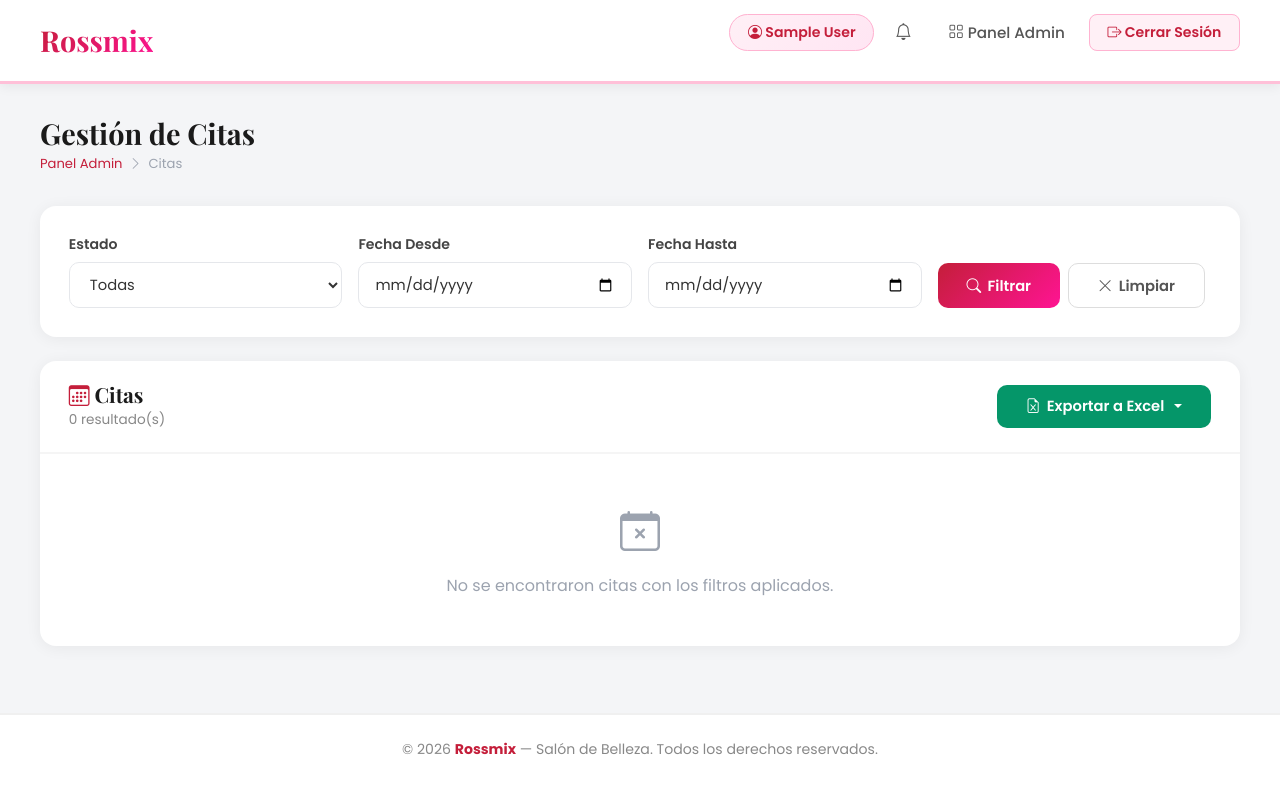
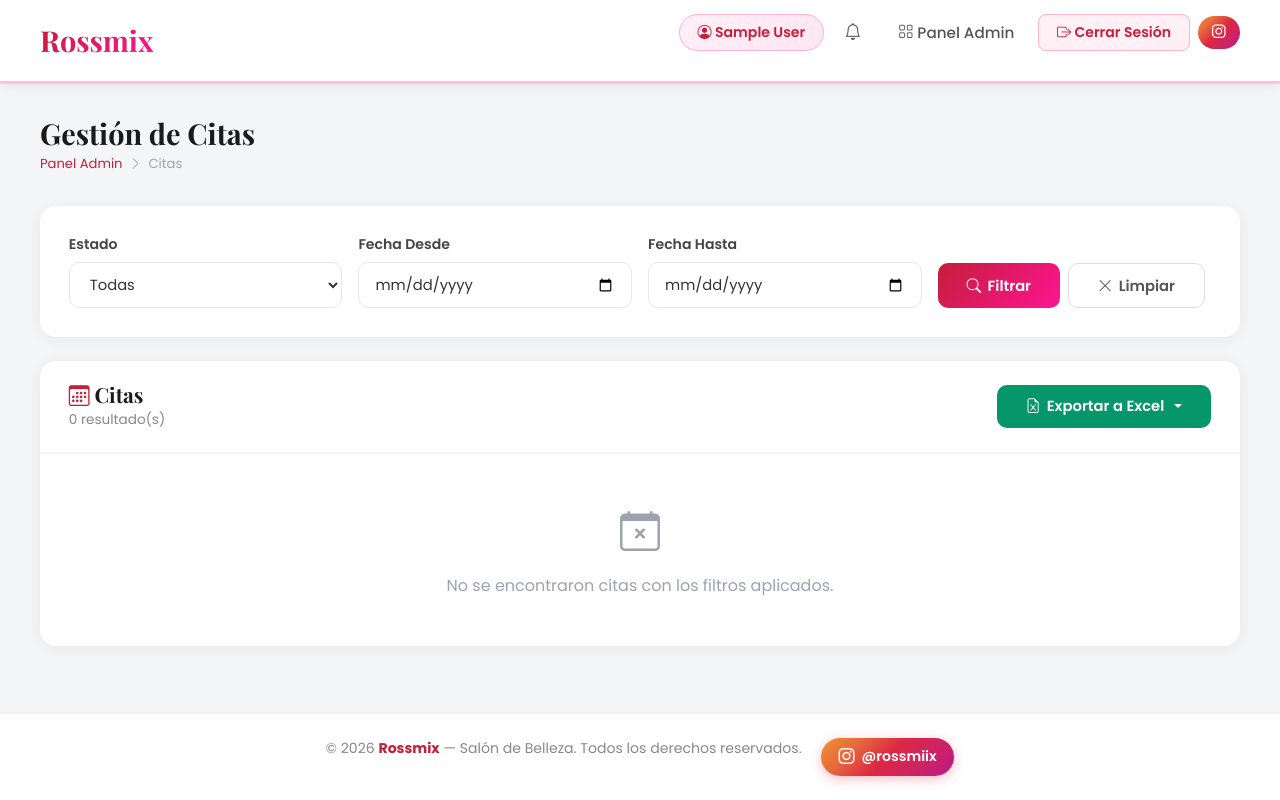
Before and after one commit to SaraKerrigan2001/Rossmix_flask, a Flask app: page /admin/citas in a window 1280 px wide. Run offline with Flask 3, Linux system fonts and the light colour scheme; the visitor is signed in with stand-in values (Sample User, id 1); data comes from the database, SQL or seed files in the repository; data that the repository does not hold is empty; some web fonts are replaced.

Commit message:
feat: add Instagram link @rossmiix to navbar and footer

```diff
--- a/app/templates/base.html
+++ b/app/templates/base.html
@@ -238,6 +238,30 @@
             font-size: 0.88rem;
         }
         footer strong { color: #c41e3a; }
+        .footer-inner {
+            display: flex; align-items: center; justify-content: center;
+            gap: 1.2rem; flex-wrap: wrap;
+        }
+        .ig-link {
+            display: inline-flex; align-items: center; gap: 0.45rem;
+            background: linear-gradient(135deg, #f09433, #e6683c, #dc2743, #cc2366, #bc1888);
+            color: white; text-decoration: none;
+            padding: 0.45rem 1.1rem; border-radius: 25px;
+            font-size: 0.88rem; font-weight: 600;
+            transition: all 0.25s;
+            box-shadow: 0 3px 12px rgba(220,39,67,0.3);
+        }
+        .ig-link:hover { transform: translateY(-2px); box-shadow: 0 6px 18px rgba(220,39,67,0.45); color: white; }
+        .ig-link i { font-size: 1rem; }
+        .nav-ig-btn {
+            display: inline-flex; align-items: center; gap: 0.35rem;
+            background: linear-gradient(135deg, #f09433, #e6683c, #dc2743, #cc2366, #bc1888);
+            color: white !important; text-decoration: none;
+            padding: 0.4rem 0.9rem; border-radius: 20px;
+            font-size: 0.85rem; font-weight: 600;
+            transition: all 0.25s;
+        }
+        .nav-ig-btn:hover { transform: translateY(-2px); opacity: 0.9; color: white !important; }
     </style>
     {% block extra_css %}{% endblock %}
 </head>
@@ -289,8 +313,10 @@
                     <li><a href="{{ url_for('agendar_paso1') }}"><i class="bi bi-plus-circle"></i> Agendar</a></li>
                 {% endif %}
                 <li><a href="{{ url_for('logout') }}" class="nav-btn-logout"><i class="bi bi-box-arrow-right"></i> Cerrar Sesión</a></li>
+                <li><a href="https://www.instagram.com/rossmiix/" target="_blank" class="nav-ig-btn"><i class="bi bi-instagram"></i></a></li>
             {% else %}
                 <li><a href="{{ url_for('index') }}">Inicio</a></li>
+                <li><a href="https://www.instagram.com/rossmiix/" target="_blank" class="nav-ig-btn"><i class="bi bi-instagram"></i> @rossmiix</a></li>
                 <li><a href="{{ url_for('login') }}">Iniciar Sesión</a></li>
                 <li><a href="{{ url_for('registro') }}" style="background:linear-gradient(135deg,#c41e3a,#ff1493);color:white;padding:0.5rem 1.2rem;border-radius:8px;font-weight:600;">Registrarse</a></li>
             {% endif %}
@@ -320,7 +346,12 @@
 
 <!-- FOOTER -->
 <footer>
-    <p>&copy; 2026 <strong>Rossmix</strong> — Salón de Belleza. Todos los derechos reservados.</p>
+    <div class="footer-inner">
+        <p>&copy; 2026 <strong>Rossmix</strong> — Salón de Belleza. Todos los derechos reservados.</p>
+        <a href="https://www.instagram.com/rossmiix/" target="_blank" class="ig-link">
+            <i class="bi bi-instagram"></i> @rossmiix
+        </a>
+    </div>
 </footer>
 
 <script src="https://cdn.jsdelivr.net/npm/bootstrap@5.3.2/dist/js/bootstrap.bundle.min.js"></script>
```
